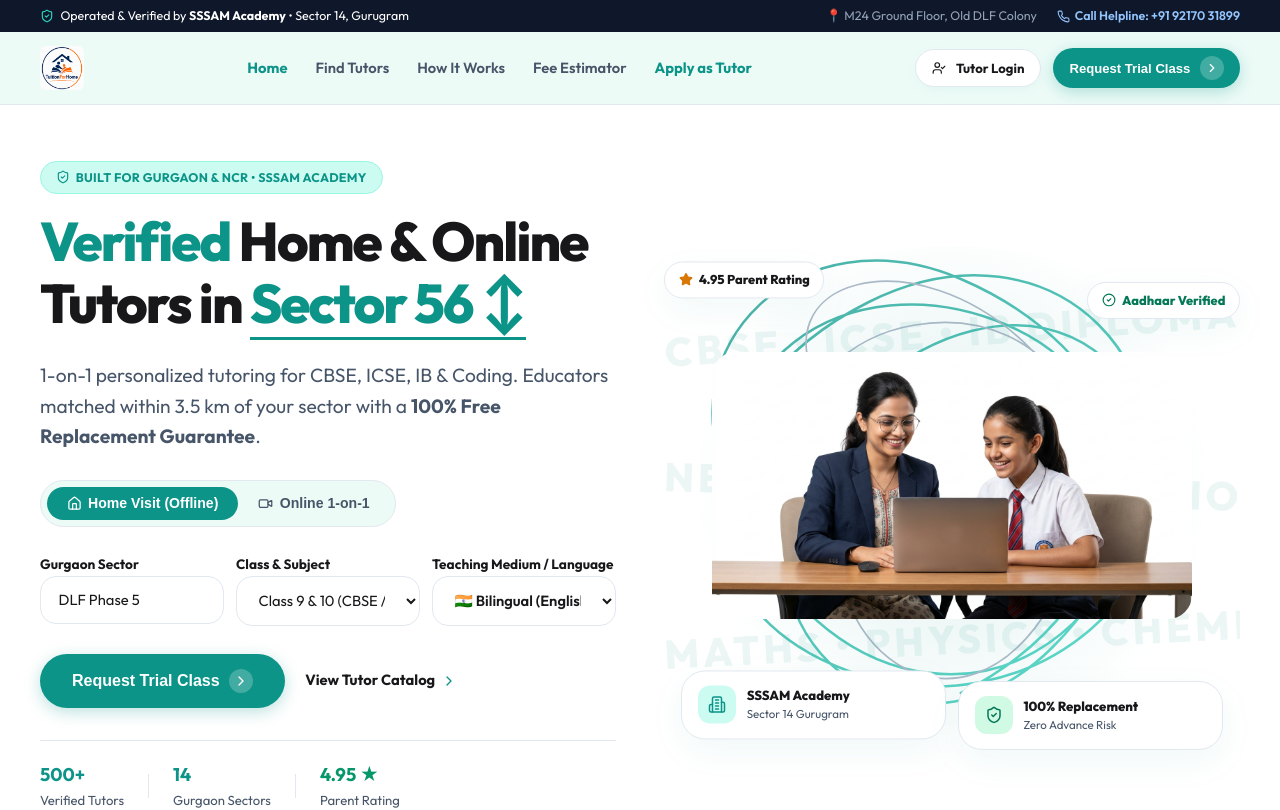
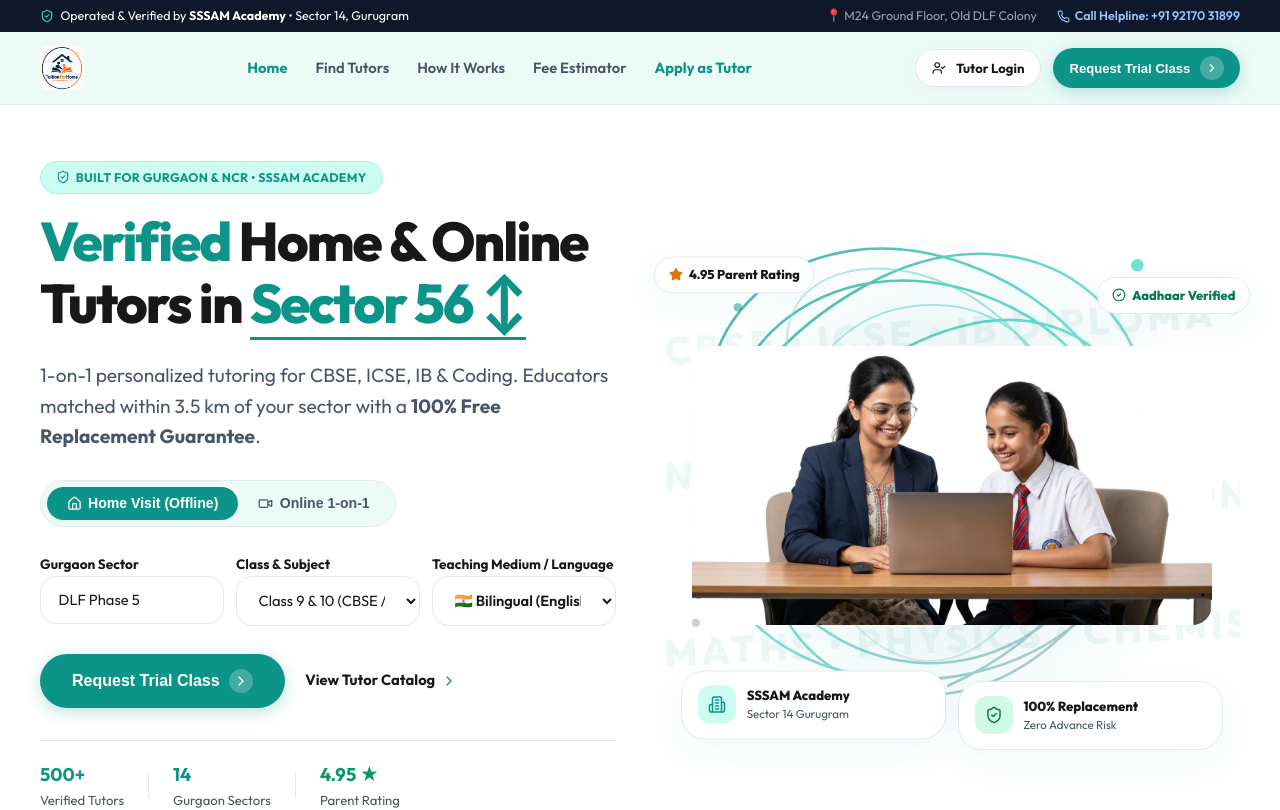
Before and after one commit to Sudhirkr85/tuition4home, a Next.js app: page / in a window 1280 px wide. Shown: the top 810 px of the page. Built offline with nearby package versions, Linux system fonts and the light colour scheme.

Commit message:
feat: tightly crop Hero cutout around subjects and enhance multi-layered SVG Flower Scribble Loop pattern

```diff
--- a/src/app/page.tsx
+++ b/src/app/page.tsx
@@ -302,7 +302,7 @@
                 </div>
               </div>
 
-              {/* Right Column: Hero Young Teacher Cutout & Rich Background Typography + Badges */}
+               {/* Right Column: Hero Young Teacher Cutout & Rich Background Flower Scribbles + Badges */}
               <div style={{ position: 'relative', minHeight: '460px', display: 'flex', alignItems: 'center', justifyContent: 'center' }}>
                 {/* Academic Keyword Watermark Typography in Background */}
                 <div style={{
@@ -312,8 +312,8 @@
                   flexDirection: 'column',
                   justifyContent: 'space-around',
                   pointerEvents: 'none',
-                  opacity: 0.08,
-                  fontSize: '2.5rem',
+                  opacity: 0.07,
+                  fontSize: '2.4rem',
                   fontWeight: 900,
                   letterSpacing: '0.1em',
                   color: 'var(--brand-teal)',
@@ -326,47 +326,62 @@
                   <div style={{ whiteSpace: 'nowrap', transform: 'rotate(-3deg)' }}>MATHS • PHYSICS • CHEMISTRY • ACCOUNTS</div>
                 </div>
 
-                {/* SVG Dual-Tone Gradient Organic Scribble Loop Pattern */}
+                {/* Rich Multi-Layered SVG Flower Scribble Loop Pattern (Figma Prototype Style) */}
                 <svg
                   style={{
                     position: 'absolute',
-                    top: '-25%',
-                    right: '-15%',
-                    width: '135%',
-                    height: '150%',
+                    top: '-30%',
+                    right: '-20%',
+                    width: '145%',
+                    height: '160%',
                     pointerEvents: 'none',
-                    opacity: 0.75,
+                    opacity: 0.85,
                     zIndex: 0,
                   }}
-                  viewBox="0 0 600 600"
+                  viewBox="0 0 700 700"
                   fill="none"
                   xmlns="http://www.w3.org/2000/svg"
                 >
                   <defs>
-                    <linearGradient id="scribbleGradient" x1="0%" y1="0%" x2="100%" y2="100%">
-                      <stop offset="0%" stopColor="#0D9488" />
-                      <stop offset="100%" stopColor="#2DD4BF" />
+                    <linearGradient id="flowerGradientMain" x1="0%" y1="0%" x2="100%" y2="100%">
+                      <stop offset="0%" stopColor="#0D9488" stopOpacity="0.9" />
+                      <stop offset="50%" stopColor="#2DD4BF" stopOpacity="0.8" />
+                      <stop offset="100%" stopColor="#64748B" stopOpacity="0.4" />
+                    </linearGradient>
+                    <linearGradient id="flowerGradientSub" x1="100%" y1="0%" x2="0%" y2="100%">
+                      <stop offset="0%" stopColor="#2DD4BF" stopOpacity="0.7" />
+                      <stop offset="100%" stopColor="#CBD5E1" stopOpacity="0.5" />
                     </linearGradient>
                   </defs>
+
+                  {/* Main Flower Petal Organic Loop 1 */}
                   <path
-                    d="M120,300 C60,180 180,60 320,120 C460,180 520,320 400,440 C280,560 120,440 180,300 C240,160 420,100 480,240 C540,380 380,520 220,460 C60,400 80,220 240,140 C400,60 540,200 460,360 C380,520 200,480 140,340 C80,200 220,100 360,160 C500,220 480,400 320,480"
-                    stroke="url(#scribbleGradient)"
-                    strokeWidth="2.2"
+                    d="M150,350 C80,200 220,80 380,140 C540,200 600,380 460,500 C320,620 140,500 200,350 C260,200 480,120 540,280 C600,440 420,580 240,520 C80,460 100,260 280,160 C460,60 620,220 520,400 C420,580 220,540 160,380 C100,220 260,100 420,180 C580,260 540,460 360,540"
+                    stroke="url(#flowerGradientMain)"
+                    strokeWidth="2.5"
                     strokeLinecap="round"
                   />
+
+                  {/* Secondary Inner Flower Loop 2 */}
                   <path
-                    d="M200,220 C140,120 280,80 380,180 C480,280 400,420 260,380 C120,340 160,180 280,160 C400,140 480,260 400,400 C320,540 180,440 220,300"
-                    stroke="#94A3B8"
-                    strokeWidth="1.5"
+                    d="M220,260 C160,140 320,100 420,200 C520,300 440,460 300,420 C160,380 200,200 320,180 C440,160 520,280 440,440 C360,600 200,480 250,340"
+                    stroke="url(#flowerGradientSub)"
+                    strokeWidth="1.8"
                     strokeLinecap="round"
                   />
+
+                  {/* Accent Flower Sparkles */}
+                  <circle cx="160" cy="180" r="4" fill="#0D9488" opacity="0.6" />
+                  <circle cx="540" cy="140" r="6" fill="#2DD4BF" opacity="0.8" />
+                  <circle cx="580" cy="440" r="5" fill="#0D9488" opacity="0.5" />
+                  <circle cx="120" cy="480" r="4" fill="#94A3B8" opacity="0.6" />
                 </svg>
 
-                {/* Top-Left Floating Badge */}
+                {/* Top-Left Floating Trust Badge */}
                 <div style={{
                   position: 'absolute',
-                  top: '10px',
-                  left: '0px',
+                  top: '5px',
+                  left: '-10px',
                   zIndex: 4,
                 }}>
                   <div className="apple-card float-card-1" style={{ padding: '0.5rem 0.85rem', display: 'flex', alignItems: 'center', gap: '0.4rem', fontSize: '0.8rem', fontWeight: 800, backgroundColor: '#FFFFFF' }}>
@@ -375,11 +390,11 @@
                   </div>
                 </div>
 
-                {/* Top-Right Floating Badge */}
+                {/* Top-Right Floating Trust Badge */}
                 <div style={{
                   position: 'absolute',
-                  top: '20px',
-                  right: '0px',
+                  top: '15px',
+                  right: '-10px',
                   zIndex: 4,
                 }}>
                   <div className="apple-card float-card-2" style={{ padding: '0.5rem 0.85rem', display: 'flex', alignItems: 'center', gap: '0.4rem', fontSize: '0.8rem', fontWeight: 800, backgroundColor: '#FFFFFF', color: '#047857' }}>
@@ -388,17 +403,17 @@
                   </div>
                 </div>
 
-                {/* Pulsing Background Teal Aura */}
+                {/* Pulsing Background Soft Mint Glow Aura */}
                 <div style={{
                   position: 'absolute',
-                  inset: '-10px',
+                  inset: '-15px',
                   borderRadius: '50%',
-                  background: 'radial-gradient(circle, rgba(13, 148, 136, 0.14) 0%, transparent 68%)',
+                  background: 'radial-gradient(circle, rgba(13, 148, 136, 0.16) 0%, transparent 68%)',
                   pointerEvents: 'none',
                   zIndex: 1,
                 }} />
 
-                {/* Seamless Cutout Image Placement */}
+                {/* Tightly Cropped Cutout Image Placement (Zero Rectangle Box) */}
                 <div style={{ position: 'relative', zIndex: 2, width: '100%', display: 'flex', justifyContent: 'center' }}>
                   {/* eslint-disable-next-line @next/next/no-img-element */}
                   <img
@@ -406,9 +421,9 @@
                     alt="Young 25yo Indian Female Teacher with Glasses and Girl Student in Gurgaon"
                     style={{
                       width: '100%',
-                      maxWidth: '480px',
+                      maxWidth: '520px',
                       height: 'auto',
-                      borderRadius: '24px',
+                      borderRadius: '20px',
                       display: 'block',
                       mixBlendMode: 'multiply',
                     }}
```
Also changed, not shown: public/hero_young_teacher_girl_student_cutout.jpg.
